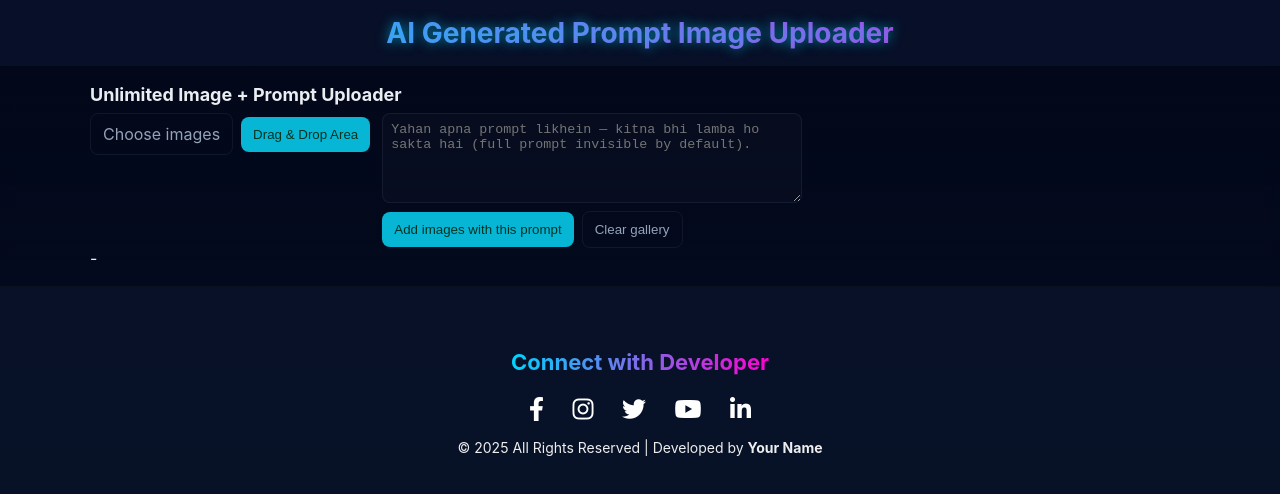
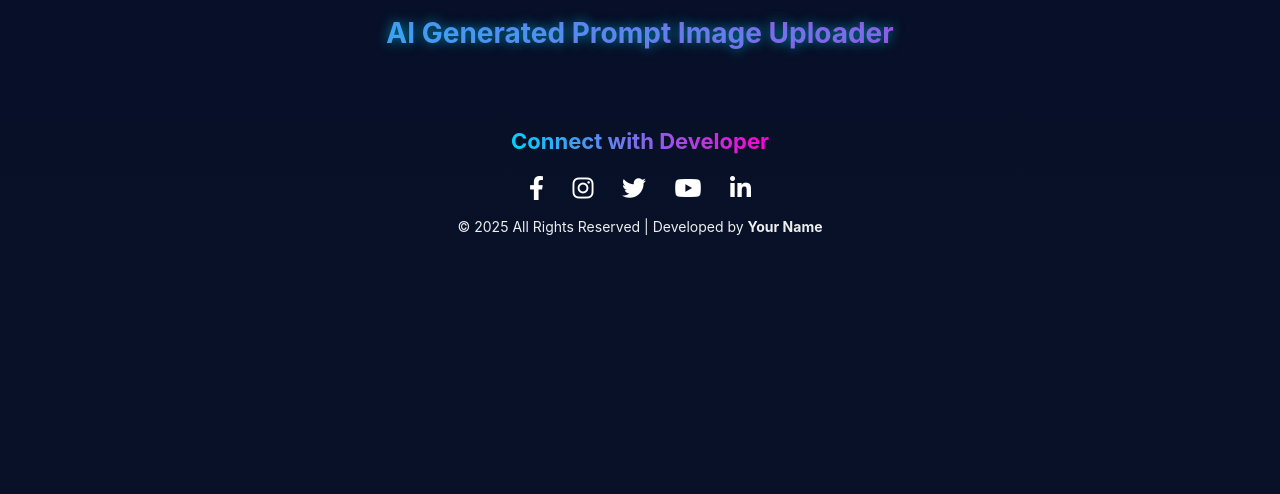
Before and after one commit to madanHTML/ai-prompt, a website: page index.html in a window 1280 px wide. Drawn offline with Linux system fonts and the light colour scheme; no server answers.

Commit message:
Update index.html

```diff
--- a/index.html
+++ b/index.html
@@ -27,7 +27,7 @@
     body{margin:0;font-family:Inter,Segoe UI,Roboto,system-ui,-apple-system,Arial;background:linear-gradient(180deg,#071028 0%, #081226 100%);color:#ebeef1;min-height:100vh}
 
     /* Sticky form at top */
-    .top-form{position:sticky;top:0;z-index:30;padding:18px;background:linear-gradient(180deg,rgba(2,6,23,0.85),rgba(2,6,23,0.6));backdrop-filter:blur(6px);border-bottom:1px solid rgba(255,255,255,0.03) }
+    .top-form{position:sticky;top:0;z-index:30;padding:18px;background:linear-gradient(180deg,rgba(2,6,23,0.85),rgba(2,6,23,0.6));backdrop-filter:blur(6px);border-bottom:1px solid rgba(255,255,255,0.03);;display: none; }
     .container{max-width:1100px;margin:0 auto}
     h1{margin:0 0 8px 0;font-size:18px}
     .controls{display:flex;gap:12px;align-items:flex-start}
```
